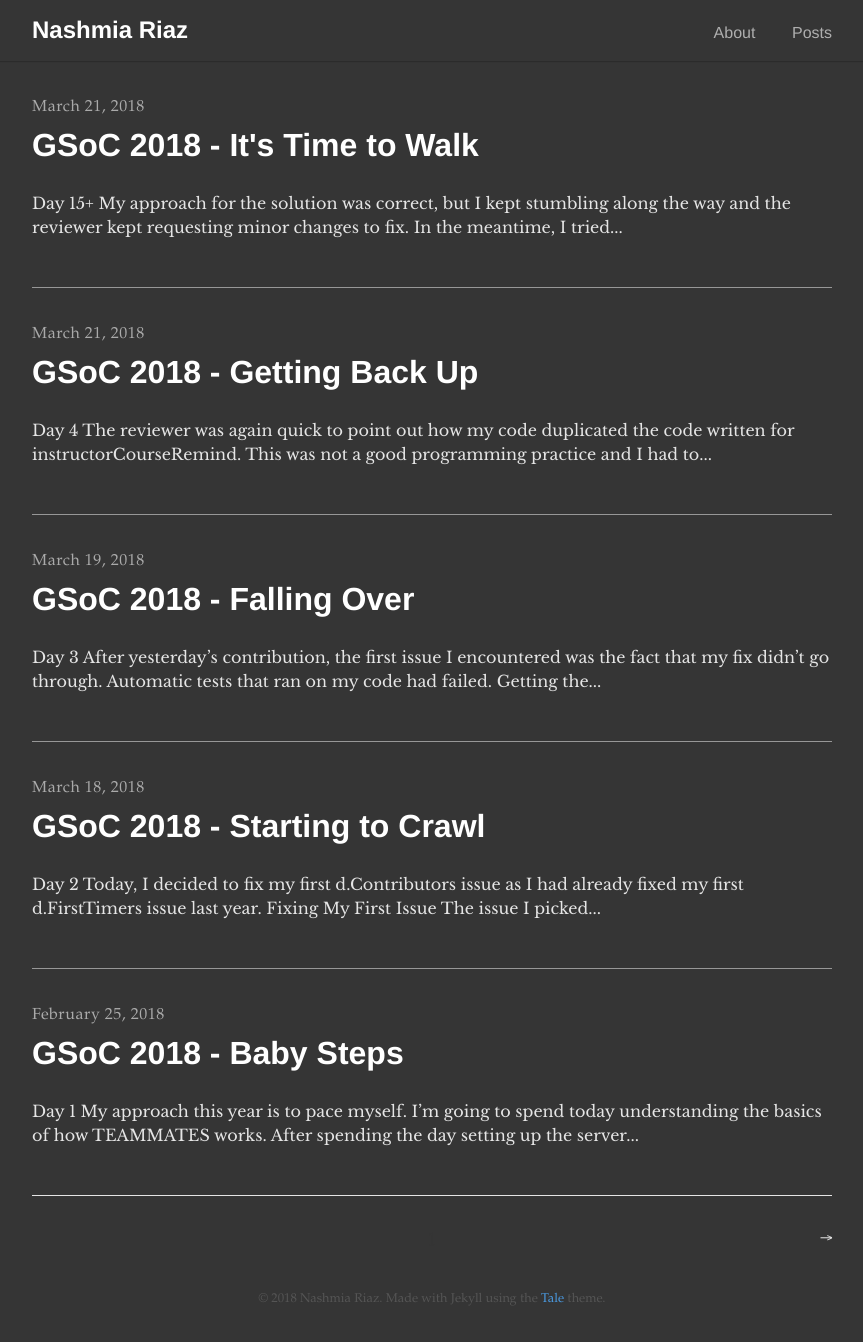
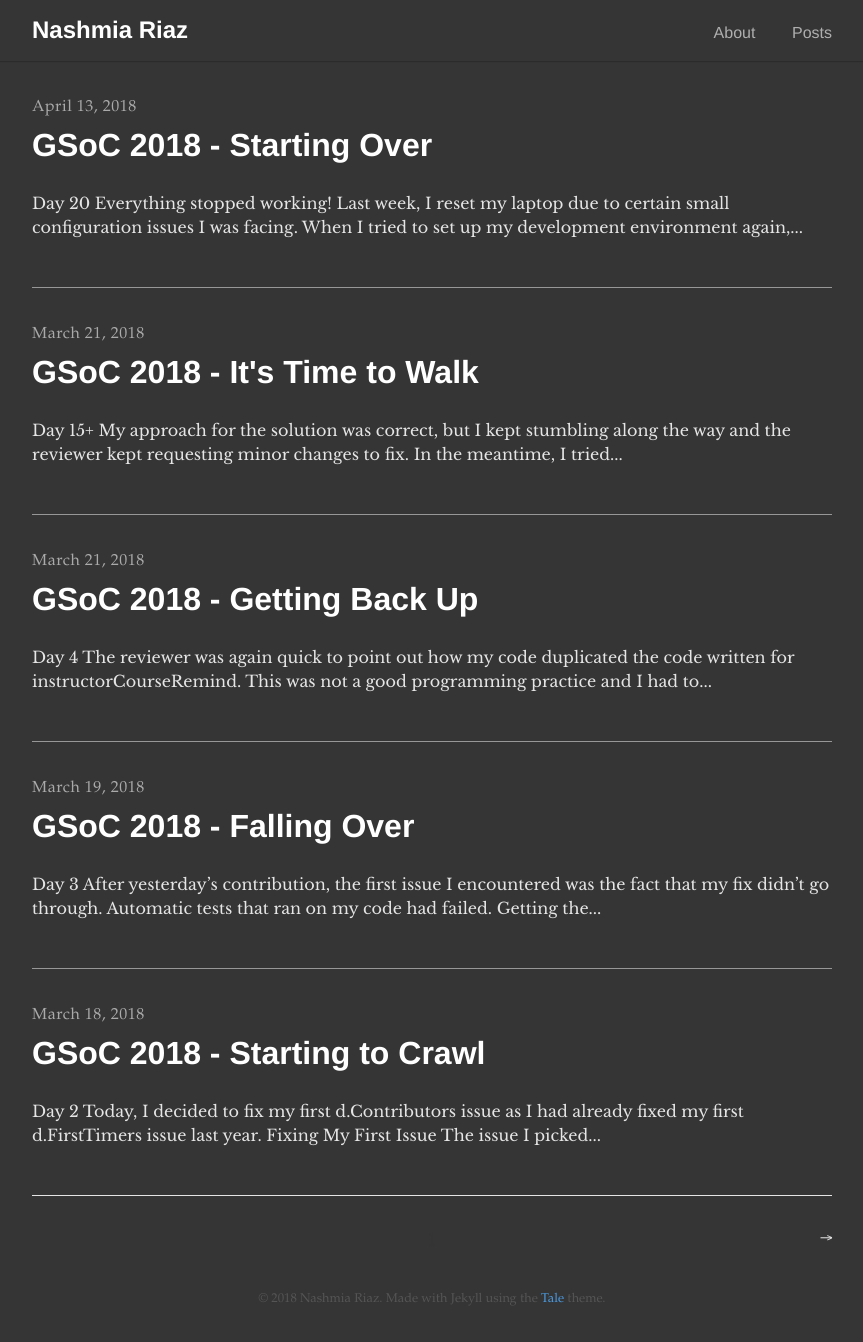
Before and after one commit to nashmia-riaz/Blog, a Jekyll site: the page built from index.html, in a window 1280 px wide. Shown: the whole page, without its empty margins (208-1071 px from the left). Built offline with Jekyll 4.4.1, drawn with Linux system fonts in a browser that asks for light colours; the list of posts is cut into pages by our own code; some of the changed lines change nothing that is shown.

Commit message:
blog added

```diff
--- a/_posts/2018-04-02-gsoc-2018---It's-Time-to-Walk.markdown
+++ b/_posts/2018-04-02-gsoc-2018---It's-Time-to-Walk.markdown
@@ -24,3 +24,5 @@ Applying for programs like GSoC can be overwhelming (I've lost count of how many
 
 ### Lesson 5: If You Can't Do, Then Report
 If you find yourself out of issues to solve, try tweaking with the project and reporting bugs on the forum. These count as contribution as well and show the owners that you have been working on project regardless. It also gives the impression that you understand how the code is supposed to work, and are able to point out when it behaves out of line.
+
+ #GSoC2018 #TEAMMATES
--- /dev/null
+++ b/_posts/2018-04-14-gsoc-2018--Starting-Over.markdown
@@ -0,0 +1,37 @@
+---
+layout: post
+title: "GSoC 2018 - Starting Over"
+date: 2018-04-13 21:20:00 +0500
+categories: GSoC2018
+---
+
+# Day 20
+Everything stopped working! Last week, I reset my laptop due to certain small configuration issues I was facing. When I tried to set up my development environment again, it just wouldn't work. It kept throwing me an error that appengine-web.xml wasn't found in the `out` folder. After spending the last week setting my environment over and over again in hopes that I might figure out what I missed or maybe an update in the code might fix it, I finally gave up and decided to run everything using the commandline and get back to my PRs.
+
+I ended up simply adding the changes requested and then pushing them. When my changes didn't pass the Travis build, I assumed that it as due to the fact that the environment on my system had broken, and left comments on my PR asking the reviewers to ignore the checks.
+
+![Big mistake! Huuuuge!](/assets/images/dwight-big-mistake.webp "Big mistake! Huuuuge!")
+
+Big mistake! Huuuuge!
+
+Not only was I dead wrong, this left a bad impression on the reviewer (I'm sure) and left them confused enough to push one of my changes with the new version.
+
+## What I Learned
+In frustrating times like these where everything seems to be going wrong, it's good to take a step back and be patient.
+
+I eventually persevered and set up my IDE properly. Turns out, I just had to downgrade my Intellij Idea to 2017 and the error went away.
+
+## More Work Ahead
+Regarding one of my PRs, the reviewer requested that I scrap my work and start over as the solution wasn't optimal. It wouldn't work in certain cases. He suggested that i pass the page address as a request parameter instead of relying on the HTTP referrer. He also pointed out that I could modify a variable in one of the tests to make it pass (which I was hesitant to do so before).
+
+This time around, I was careful. My first task was figuring out how the request parameter was being passed. This is the order I figured out:
+
+![Student Diagram](/assets/images/StudentListDiagram.png "Student Diagram")
+
+So I simply had to introduce the parameter names and page names in Const.java and call pass it using the PageData.java. Most of the detection and logic was already set up in instructorCourseRemindAction. This was pretty simple and easy to do.
+
+I took my time pushing these changes, running both linting and Travis tests first. Once these passed, I pushed my changes.
+
+Now I wait in hopes that my PR will finally get merged. One thing is for sure, I'm finally getting the hang of this. My PRs are much cleaner and well structured now.
+
+#GSoC2018 #TEAMMATES
```
Also changed, not shown: assets/images/StudentListDiagram.png (added), assets/images/dwight-big-mistake.webp (added).
